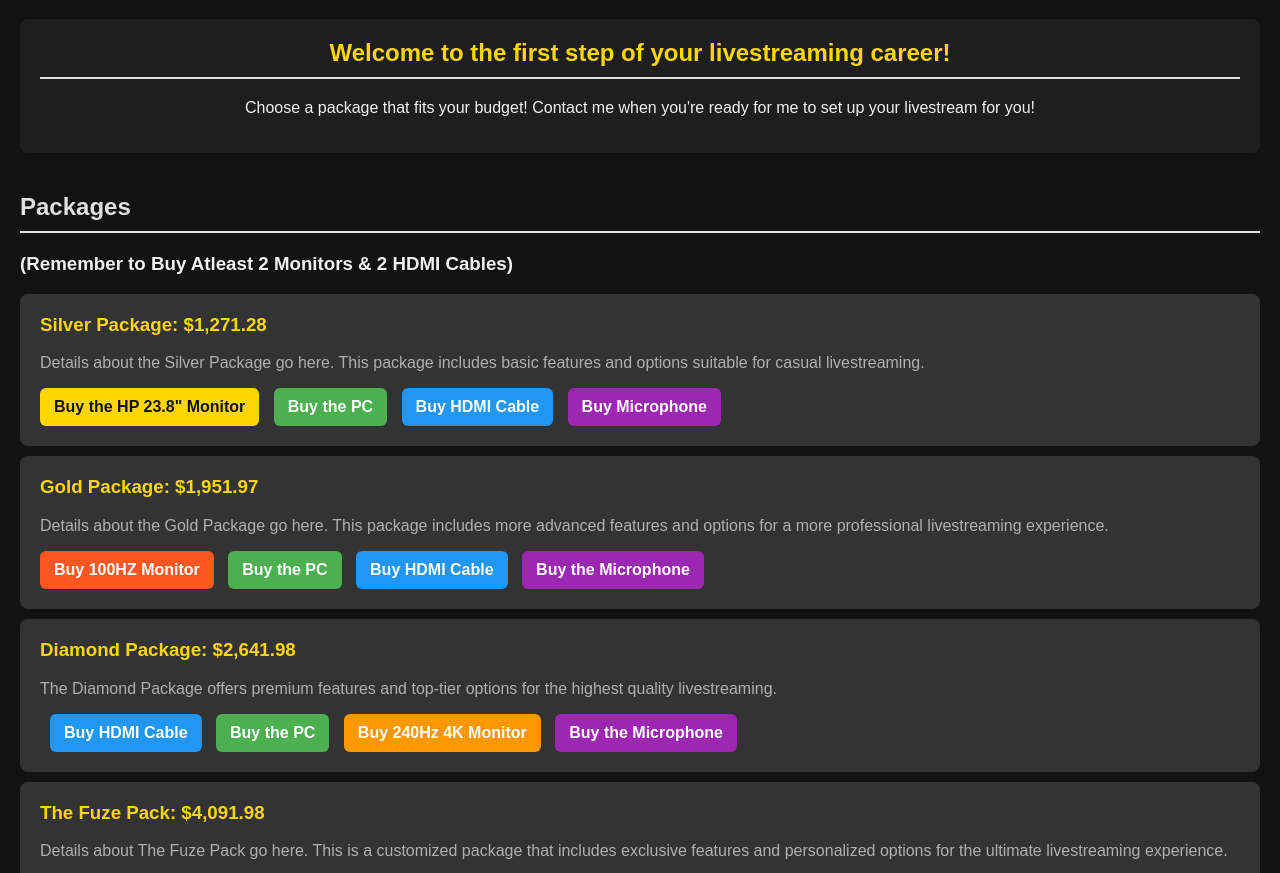
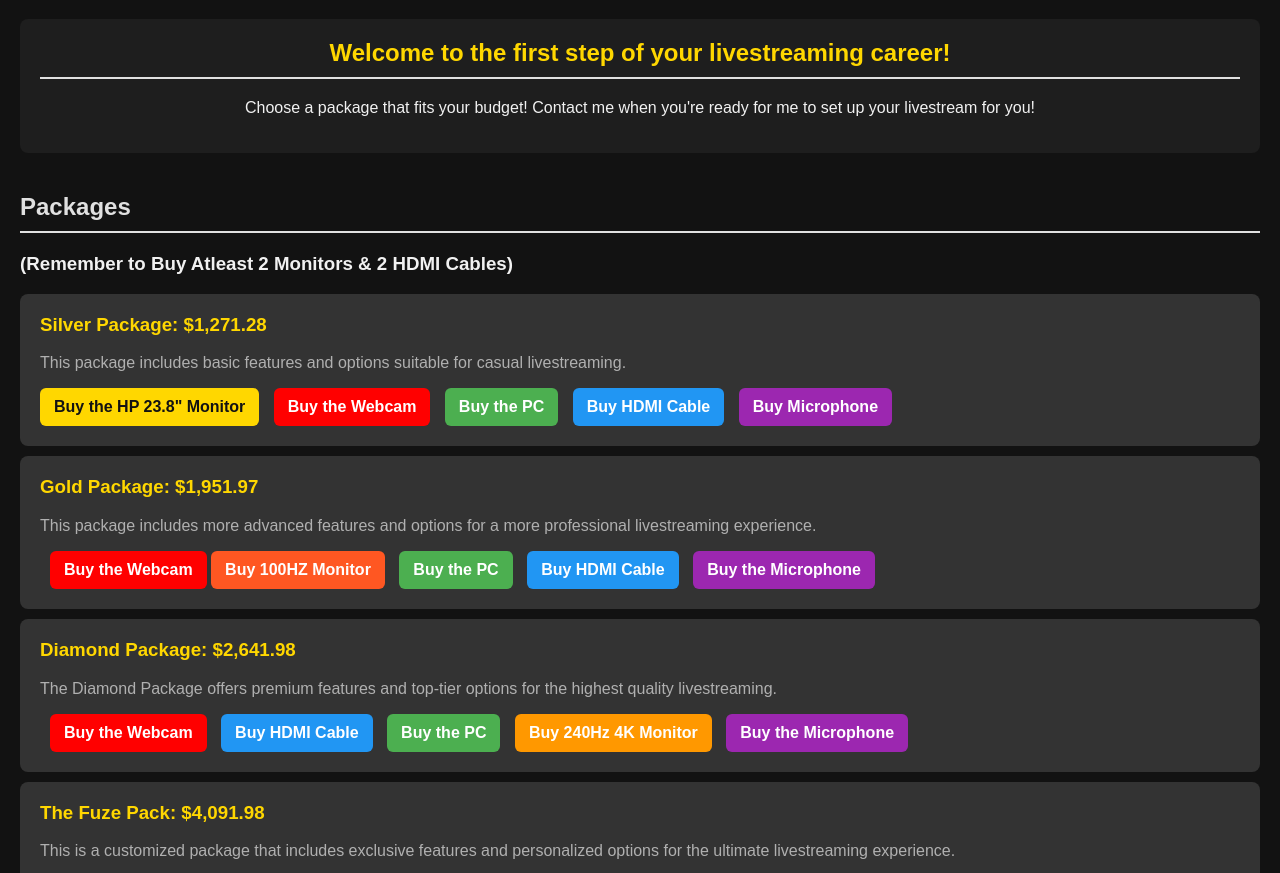
Before and after one commit to GabeHernandez-Cyber/Fuze-Streams, a plain HTML site: page index.html in a window 1280 px wide. Shown: the part 78-951 px from the top of the page. Drawn offline with Linux system fonts and the light colour scheme.

Commit message:
Update index.html

```diff
--- a/index.html
+++ b/index.html
@@ -129,13 +129,14 @@
             <h2>Packages</h2> <h3>(Remember to Buy Atleast 2 Monitors & 2 HDMI Cables)</h3>
             <div class="package" id="silver-package">
                 <h3>Silver Package: $1,271.28</h3>
-                <p>Details about the Silver Package go here. This package includes basic features and options suitable for casual livestreaming.</p>
+                <p>This package includes basic features and options suitable for casual livestreaming.</p>
         <div class="purchase-monitor" style="margin-top:10px;">
             <a href="https://www.hp.com/us-en/shop/pdp/hp-series-3-pro-238-inch-fhd-monitor-324pv-p-9u5c1aa-aba-1" target="_blank" rel="noopener"
                style="display:inline-block;padding:10px 14px;border-radius:6px;
                       text-decoration:none;font-weight:600;background:#ffd700;color:#121212;">
                Buy the HP 23.8&quot; Monitor
             </a>
+			<a href="https://www.bestbuy.com/product/logitech-c920s-pro-1080-video-conferencing-streaming-and-gaming-webcam-with-privacy-shutter-black/J7H7ZYXLLL" target="_blank" rel="noopener" style="display:inline-block;margin-left:10px;padding:10px 14px;border-radius:6px;text-decoration:none;font-weight:600;background:#FF0000;color:#fff;">Buy the Webcam</a>
             <a href="https://www.bestbuy.com/product/cyberpowerpc-gamer-xtreme-gaming-desktop-intel-core-i5-14400f-16gb-memory-nvidia-geforce-rtx-5060-8gb-1tb-pcie-4-0-ssd-black/J3L7GQWGJ7/sku/6617070?extStoreId=103&utm_source=feed&ref=212&loc=22883127098&gclsrc=aw.ds&gad_source=1&gad_campaignid=22883127098&gbraid=0AAAAAD-ORIhf88yq17Vlbe_J8O6oPiaxT&gclid=CjwKCAjw2vTFBhAuEiwAFaScwlCua0mTtcL2tK5fBqXmCmCSGQn3dRVhYhUZy7LOpjEQJc9W1L8CxBoC5PgQAvD_BwE" target="_blank" rel="noopener" style="display:inline-block;margin-left:10px;padding:10px 14px;border-radius:6px;text-decoration:none;font-weight:600;background:#4CAF50;color:#fff;">Buy the PC</a>
             <a href="https://www.walmart.com/ip/GE-6ft-4K-HDMI-2-0-Cable-with-Ethernet-Gold-Plated-Connectors-1-pack-48720/920316355?wmlspartner=wlpa&selectedSellerId=0&wl13=2941&gclsrc=aw.ds&adid=22222222277920316355_117755028669_12420145346&wl0=&wl1=g&wl2=c&wl3=501107745824&wl4=pla-394283752452&wl5=9052206&wl6=&wl7=&wl8=&wl9=pla&wl10=8175035&wl11=local&wl12=920316355&veh=sem_LIA&gclsrc=aw.ds&gad_source=1&gad_campaignid=12420145346&gbraid=0AAAAADmfBIpdRoLq4y9X0Db_yG6C3lWcY&gclid=CjwKCAjw2vTFBhAuEiwAFaScwip8dkSWbjIMN0O_Gcxs19XfjxheCr8G-gKluIPE2DdcdHU9eRRlyxoCfnMQAvD_BwE" target="_blank" rel="noopener" style="display:inline-block;margin-left:10px;padding:10px 14px;border-radius:6px;text-decoration:none;font-weight:600;background:#2196F3;color:#fff;">Buy HDMI Cable</a>
             <a href="https://www.walmart.com/ip/HyperX-SoloCast-USB-Condenser-Gaming-Microphone-for-Streaming-Gaming-Compatible-with-PC-PS4-PS5-and-Mac/744818584?wmlspartner=wlpa&selectedSellerId=0&wl13=2941&gclsrc=aw.ds&adid=22222222277744818584_117755028669_12420145346&wl0=&wl1=g&wl2=c&wl3=501107745824&wl4=pla-394283752452&wl5=9052206&wl6=&wl7=&wl8=&wl9=pla&wl10=8175035&wl11=local&wl12=744818584&veh=sem_LIA&gclsrc=aw.ds&gad_source=1&gad_campaignid=12420145346&gbraid=0AAAAADmfBIpdRoLq4y9X0Db_yG6C3lWcY&gclid=CjwKCAjw2vTFBhAuEiwAFaScwsA8seoPDk8AuASWvKU_V1DiLKp4a0djMc72icgUfr2Ay0bnqZkicxoCij8QAvD_BwE" target="_blank" rel="noopener" style="display:inline-block;margin-left:10px;padding:10px 14px;border-radius:6px;text-decoration:none;font-weight:600;background:#9C27B0;color:#fff;">Buy Microphone</a>
@@ -144,8 +145,9 @@
             </div>
             <div class="package" id="gold-package">
                 <h3>Gold Package: $1,951.97</h3>
-                <p>Details about the Gold Package go here. This package includes more advanced features and options for a more professional livestreaming experience.</p>
+                <p>This package includes more advanced features and options for a more professional livestreaming experience.</p>
         <div class="purchase-monitor" style="margin-top:10px;">
+			<a href="https://www.bestbuy.com/product/logitech-c920s-pro-1080-video-conferencing-streaming-and-gaming-webcam-with-privacy-shutter-black/J7H7ZYXLLL" target="_blank" rel="noopener" style="display:inline-block;margin-left:10px;padding:10px 14px;border-radius:6px;text-decoration:none;font-weight:600;background:#FF0000;color:#fff;">Buy the Webcam</a>
             <a href="https://www.bestbuy.com/product/hp-23-8-ips-lcd-fhd-100hz-monitor-vga-hdmi-black/JJGRYVK85X/sku/6638998?ref=212&loc=18416691019&gclsrc=aw.ds&gad_source=1&gad_campaignid=18413513907&gbraid=0AAAAAD-ORIhakjranBZ4Vf0S3e_yxFIy7&gclid=CjwKCAjw2vTFBhAuEiwAFaScwrD3RfdhcOKkheluls2lOSq8YZc-Qte-oI6Seu52y98aOQnBUTIfOBoCwG8QAvD_BwE" target="_blank" rel="noopener" style="display:inline-block;padding:10px 14px;border-radius:6px;text-decoration:none;font-weight:600;background:#FF5722;color:#fff;">Buy 100HZ Monitor</a>
             <a href="https://www.dell.com/en-us/shop/cty/pdp/spd/alienware-aurora-act1250-gaming-desktop/useact1250wcto21?tfcid=91049735&&gacd=9684992-1104-5761040-266906002-0&dgc=ST&SA360CID=71700000109860301&gclsrc=aw.ds&gad_source=1&gad_campaignid=20033247057&gbraid=0AAAAADllXQc68nHVcpMHRVkzdPvOQmrD-&gclid=CjwKCAjw2vTFBhAuEiwAFaScwkTQsuEXbVOa6j-VHNGvfBJO18BJOjSOnQgvxe4t9TPldXST1Jo01xoC2L0QAvD_BwE" target="_blank" rel="noopener" style="display:inline-block;margin-left:10px;padding:10px 14px;border-radius:6px;text-decoration:none;font-weight:600;background:#4CAF50;color:#fff;">Buy the PC</a>
             <a href="https://www.walmart.com/ip/GE-6ft-4K-HDMI-2-0-Cable-with-Ethernet-Gold-Plated-Connectors-1-pack-48720/920316355?wmlspartner=wlpa&selectedSellerId=0&wl13=2941&gclsrc=aw.ds&adid=22222222277920316355_117755028669_12420145346&wl0=&wl1=g&wl2=c&wl3=501107745824&wl4=pla-394283752452&wl5=9052206&wl6=&wl7=&wl8=&wl9=pla&wl10=8175035&wl11=local&wl12=920316355&veh=sem_LIA&gclsrc=aw.ds&gad_source=1&gad_campaignid=12420145346&gbraid=0AAAAADmfBIpdRoLq4y9X0Db_yG6C3lWcY&gclid=CjwKCAjw2vTFBhAuEiwAFaScwip8dkSWbjIMN0O_Gcxs19XfjxheCr8G-gKluIPE2DdcdHU9eRRlyxoCfnMQAvD_BwE" target="_blank" rel="noopener" style="display:inline-block;margin-left:10px;padding:10px 14px;border-radius:6px;text-decoration:none;font-weight:600;background:#2196F3;color:#fff;">Buy HDMI Cable</a>
@@ -156,6 +158,7 @@
                 <h3>Diamond Package: $2,641.98</h3>
                 <p>The Diamond Package offers premium features and top-tier options for the highest quality livestreaming.</p>
         <div class="purchase-monitor" style="margin-top:10px;">
+			<a href="https://www.bestbuy.com/product/logitech-c920s-pro-1080-video-conferencing-streaming-and-gaming-webcam-with-privacy-shutter-black/J7H7ZYXLLL" target="_blank" rel="noopener" style="display:inline-block;margin-left:10px;padding:10px 14px;border-radius:6px;text-decoration:none;font-weight:600;background:#FF0000;color:#fff;">Buy the Webcam</a>
             <a href="https://www.walmart.com/ip/GE-6ft-4K-HDMI-2-0-Cable-with-Ethernet-Gold-Plated-Connectors-1-pack-48720/920316355?wmlspartner=wlpa&selectedSellerId=0&wl13=2941&gclsrc=aw.ds&adid=22222222277920316355_117755028669_12420145346&wl0=&wl1=g&wl2=c&wl3=501107745824&wl4=pla-394283752452&wl5=9052206&wl6=&wl7=&wl8=&wl9=pla&wl10=8175035&wl11=local&wl12=920316355&veh=sem_LIA&gclsrc=aw.ds&gad_source=1&gad_campaignid=12420145346&gbraid=0AAAAADmfBIpdRoLq4y9X0Db_yG6C3lWcY&gclid=CjwKCAjw2vTFBhAuEiwAFaScwip8dkSWbjIMN0O_Gcxs19XfjxheCr8G-gKluIPE2DdcdHU9eRRlyxoCfnMQAvD_BwE" target="_blank" rel="noopener" style="display:inline-block;margin-left:10px;padding:10px 14px;border-radius:6px;text-decoration:none;font-weight:600;background:#2196F3;color:#fff;">Buy HDMI Cable</a>
             <a href="https://www.dell.com/en-us/shop/cty/pdp/spd/alienware-aurora-act1250-gaming-desktop/useact1250wcto17?tfcid=91049735&&gacd=9684992-1104-5761040-266906002-0&dgc=ST&SA360CID=71700000109860301&gclsrc=aw.ds&gad_source=1&gad_campaignid=20033247057&gbraid=0AAAAADllXQc68nHVcpMHRVkzdPvOQmrD-&gclid=CjwKCAjw2vTFBhAuEiwAFaScwq5oDZD32hu1ugala2oACgj90qiyQprnGTSmOG15h_YqBdAGrxzWiRoCHCsQAvD_BwE" target="_blank" rel="noopener" style="display:inline-block;margin-left:10px;padding:10px 14px;border-radius:6px;text-decoration:none;font-weight:600;background:#4CAF50;color:#fff;">Buy the PC</a>
             <a href="https://www.dell.com/en-us/shop/alienware-32-4k-qd-oled-gaming-monitor-aw3225qf/apd/210-blmq/monitors-monitor-accessories?tfcid=91049735&dgc=opl&srsltid=AfmBOopo8m9Hi88vgsS664lyYUZHV7iNHxGojQBIK1pgYhEjH8nXtzdfVmg" target="_blank" rel="noopener" style="display:inline-block;margin-left:10px;padding:10px 14px;border-radius:6px;text-decoration:none;font-weight:600;background:#FF9800;color:#fff;">Buy 240Hz 4K Monitor</a>
@@ -164,8 +167,9 @@
             </div>
             <div class="package" id="the-fuze-pack">
                 <h3>The Fuze Pack: $4,091.98</h3>
-                <p>Details about The Fuze Pack go here. This is a customized package that includes exclusive features and personalized options for the ultimate livestreaming experience.</p>
+                <p>This is a customized package that includes exclusive features and personalized options for the ultimate livestreaming experience.</p>
         <div class="purchase-monitor" style="margin-top:10px;">
+			<a href="https://www.bestbuy.com/product/logitech-c920s-pro-1080-video-conferencing-streaming-and-gaming-webcam-with-privacy-shutter-black/J7H7ZYXLLL" target="_blank" rel="noopener" style="display:inline-block;margin-left:10px;padding:10px 14px;border-radius:6px;text-decoration:none;font-weight:600;background:#FF0000;color:#fff;">Buy the Webcam</a>
             <a href="https://www.walmart.com/ip/GE-6ft-4K-HDMI-2-0-Cable-with-Ethernet-Gold-Plated-Connectors-1-pack-48720/920316355?wmlspartner=wlpa&selectedSellerId=0&wl13=2941&gclsrc=aw.ds&adid=22222222277920316355_117755028669_12420145346&wl0=&wl1=g&wl2=c&wl3=501107745824&wl4=pla-394283752452&wl5=9052206&wl6=&wl7=&wl8=&wl9=pla&wl10=8175035&wl11=local&wl12=920316355&veh=sem_LIA&gclsrc=aw.ds&gad_source=1&gad_campaignid=12420145346&gbraid=0AAAAADmfBIpdRoLq4y9X0Db_yG6C3lWcY&gclid=CjwKCAjw2vTFBhAuEiwAFaScwip8dkSWbjIMN0O_Gcxs19XfjxheCr8G-gKluIPE2DdcdHU9eRRlyxoCfnMQAvD_BwE" target="_blank" rel="noopener" style="display:inline-block;margin-left:10px;padding:10px 14px;border-radius:6px;text-decoration:none;font-weight:600;background:#2196F3;color:#fff;">Buy HDMI Cable</a>
             <a href="https://www.bestbuy.com/product/alienware-aurora-gaming-desktop-intel-core-ultra-9-285k-32gb-memory-nvidia-geforce-rtx-5080-2tb-ssd-black/J3K4L6QT26/sku/6621758?ref=212&loc=21070541895&gclsrc=aw.ds&gad_source=1&gad_campaignid=21077392553&gbraid=0AAAAAD-ORIha06wwEkSfOAxvbB54QhXfY&gclid=CjwKCAjw2vTFBhAuEiwAFaScwipqBXo3pBn-kRGH7Goz4xxKmIT5EomwP5qfPT1nfEokozQAuhQ7IBoC73cQAvD_BwE" target="_blank" rel="noopener" style="display:inline-block;margin-left:10px;padding:10px 14px;border-radius:6px;text-decoration:none;font-weight:600;background:#4CAF50;color:#fff;">Buy the PC</a>
             <a href="https://www.dell.com/en-us/shop/alienware-32-4k-qd-oled-gaming-monitor-aw3225qf/apd/210-blmq/monitors-monitor-accessories?tfcid=91049735&dgc=opl&srsltid=AfmBOopo8m9Hi88vgsS664lyYUZHV7iNHxGojQBIK1pgYhEjH8nXtzdfVmg" target="_blank" rel="noopener" style="display:inline-block;margin-left:10px;padding:10px 14px;border-radius:6px;text-decoration:none;font-weight:600;background:#FF9800;color:#fff;">Buy 240Hz 4K Monitor</a>
```
